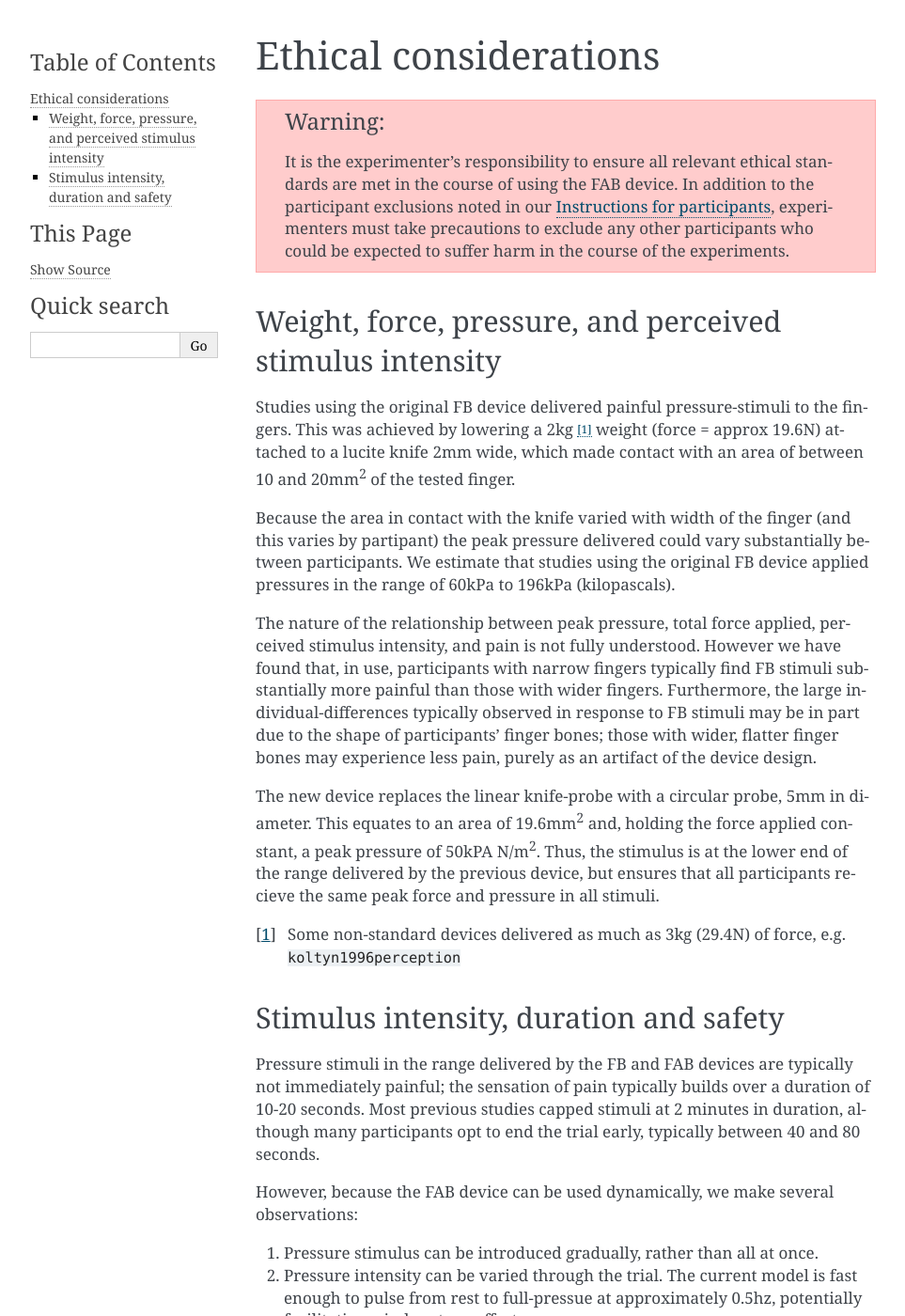
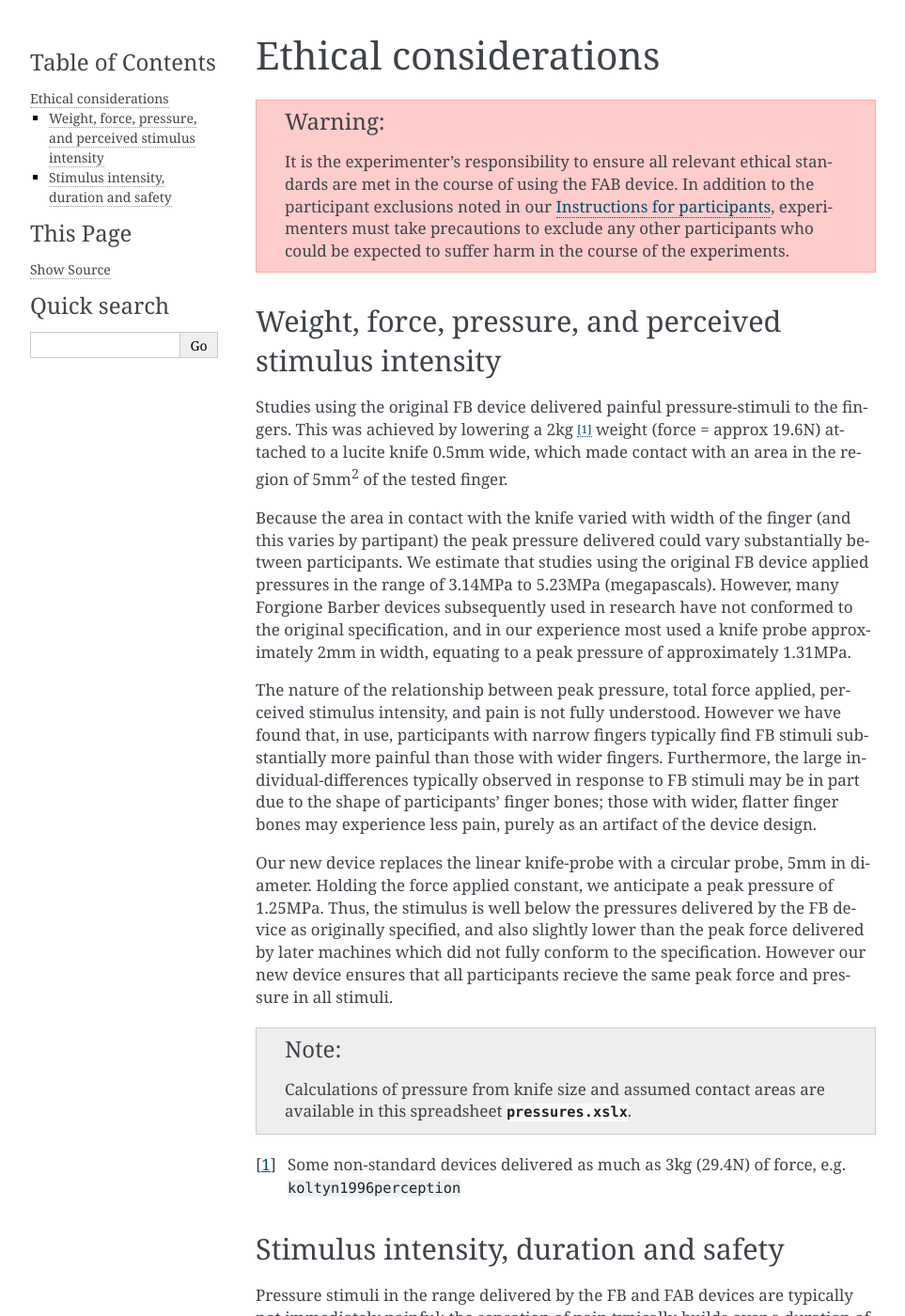
Before and after one commit to PlymouthPsychology/fab-controller, a Sphinx documentation site: the page built from docs/ethics.rst, in a window 1280 px wide and 1400 px high. Shown: the whole window at 94% size, without its empty margins (148-1111 px from the left). Built offline with Sphinx 7.4.7, drawn with Linux system fonts in a browser that asks for light colours; cross-references to code outside the pages are shown as plain code.

Commit message:
fixing calcs and adding spreadsheet

```diff
--- a/docs/ethics.rst
+++ b/docs/ethics.rst
@@ -10,13 +10,17 @@ Ethical considerations
 Weight, force, pressure, and perceived stimulus intensity
 ============================================================
 
-Studies using the original FB device delivered painful pressure-stimuli to the fingers. This was achieved by lowering a 2kg [#nonstandard]_ weight (force = approx 19.6N) attached to a lucite knife 2mm wide, which made contact with an area of between 10 and 20mm\ :sup:`2` of the tested finger.
+Studies using the original FB device delivered painful pressure-stimuli to the fingers. This was achieved by lowering a 2kg [#nonstandard]_ weight (force = approx 19.6N) attached to a lucite knife 0.5mm wide, which made contact with an area in the region of 5mm\ :sup:`2` of the tested finger.
 
-Because the area in contact with the knife varied with width of the finger (and this varies by partipant) the peak pressure delivered could vary substantially between participants. We estimate that studies using the original FB device applied pressures in the range of 60kPa to 196kPa (kilopascals).
+Because the area in contact with the knife varied with width of the finger (and this varies by partipant) the peak pressure delivered could vary substantially between participants. We estimate that studies using the original FB device applied pressures in the range of 3.14MPa to 5.23MPa (megapascals). However, many Forgione Barber devices subsequently used in research have not conformed to the original specification, and in our experience most used a knife probe approximately 2mm in width, equating to a peak pressure of approximately 1.31MPa.
 
 The nature of the relationship between peak pressure, total force applied, perceived stimulus intensity, and pain is not fully understood. However we have found that, in use, participants with narrow fingers typically find FB stimuli substantially more painful than those with wider fingers. Furthermore, the large individual-differences typically observed in response to FB stimuli may be in part due to the shape of participants' finger bones; those with wider, flatter finger bones may experience less pain, purely as an artifact of the device design.
 
-The new device replaces the linear knife-probe with a circular probe, 5mm in diameter. This equates to an area of 19.6mm\ :sup:`2` and, holding the force applied constant, a peak pressure of 50kPA N/m\ :sup:`2`. Thus, the stimulus is at the lower end of the range delivered by the previous device, but ensures that all participants recieve the same peak force and pressure in all stimuli.
+Our new device replaces the linear knife-probe with a circular probe, 5mm in diameter. Holding the force applied constant, we anticipate a peak pressure of 1.25MPa. Thus, the stimulus is well below the pressures delivered by the FB device as originally specified, and also slightly lower than the peak force delivered by later machines which did not fully conform to the specification. However our new device ensures that all participants recieve the same peak force and pressure in all stimuli.
+
+.. note:: Calculations of pressure from knife size and assumed contact areas are available in this spreadsheet :download:`pressures.xslx`.
+
+
 
 .. e.g.
 .. 19.6/(((2*5)/1000)^2)
```
Also changed, not shown: 1 other file.
